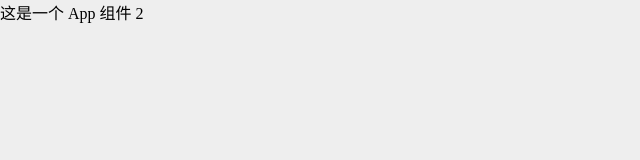
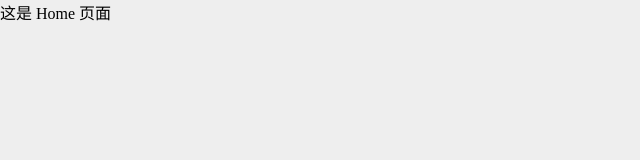
Before and after one commit to NathanCong/sqs-client, a Vue app: page /home in a window 1280 px wide. Shown: the top 160 px of the page, without its empty margins (0-640 px from the left). Built offline with nearby package versions, Linux system fonts and the light colour scheme.

Commit message:
feat: 项目新增 vue-router 路由

```diff
--- a/package.json
+++ b/package.json
@@ -37,9 +37,11 @@
     "lint-staged": "^16.2.4",
     "prettier": "^3.6.2",
     "typescript": "^5.9.3",
-    "vite": "^7.1.9"
+    "vite": "^7.1.9",
+    "vue-eslint-parser": "^10.2.0"
   },
   "dependencies": {
-    "vue": "^3.5.22"
+    "vue": "^3.5.22",
+    "vue-router": "^4.6.0"
   }
 }
--- a/src/App.vue
+++ b/src/App.vue
@@ -1,5 +1,7 @@
 <template>
-  <div class="app">这是一个 App 组件 2</div>
+  <div class="app">
+    <router-view></router-view>
+  </div>
 </template>
 
 <script setup lang="ts"></script>
--- a/src/main.ts
+++ b/src/main.ts
@@ -1,9 +1,13 @@
 import { createApp } from 'vue'
 import App from '@/App.vue'
 import '@/styles/global.less'
+import router from '@/router'
 
 // 创建 Vue 实例
 const app = createApp(App)
 
+// 使用插件
+app.use(router)
+
 // 挂载 Vue 实例
 app.mount('#app')
--- /dev/null
+++ b/src/router/index.ts
@@ -0,0 +1,22 @@
+import { createRouter, createWebHistory } from 'vue-router'
+
+const routes = [
+  // 根路由
+  {
+    path: '/',
+    redirect: '/home'
+  },
+  // 首页
+  {
+    path: '/home',
+    name: 'home',
+    component: () => import('@/views/HomeView.vue')
+  }
+]
+
+const router = createRouter({
+  history: createWebHistory(),
+  routes
+})
+
+export default router
--- /dev/null
+++ b/src/views/HomeView.vue
@@ -0,0 +1,7 @@
+<template>
+  <div class="home">这是 Home 页面</div>
+</template>
+
+<script lang="ts" setup></script>
+
+<style lang="less" scoped></style>
```
Also changed, not shown: 1 other file (tests, documents, lock files or other folders).
